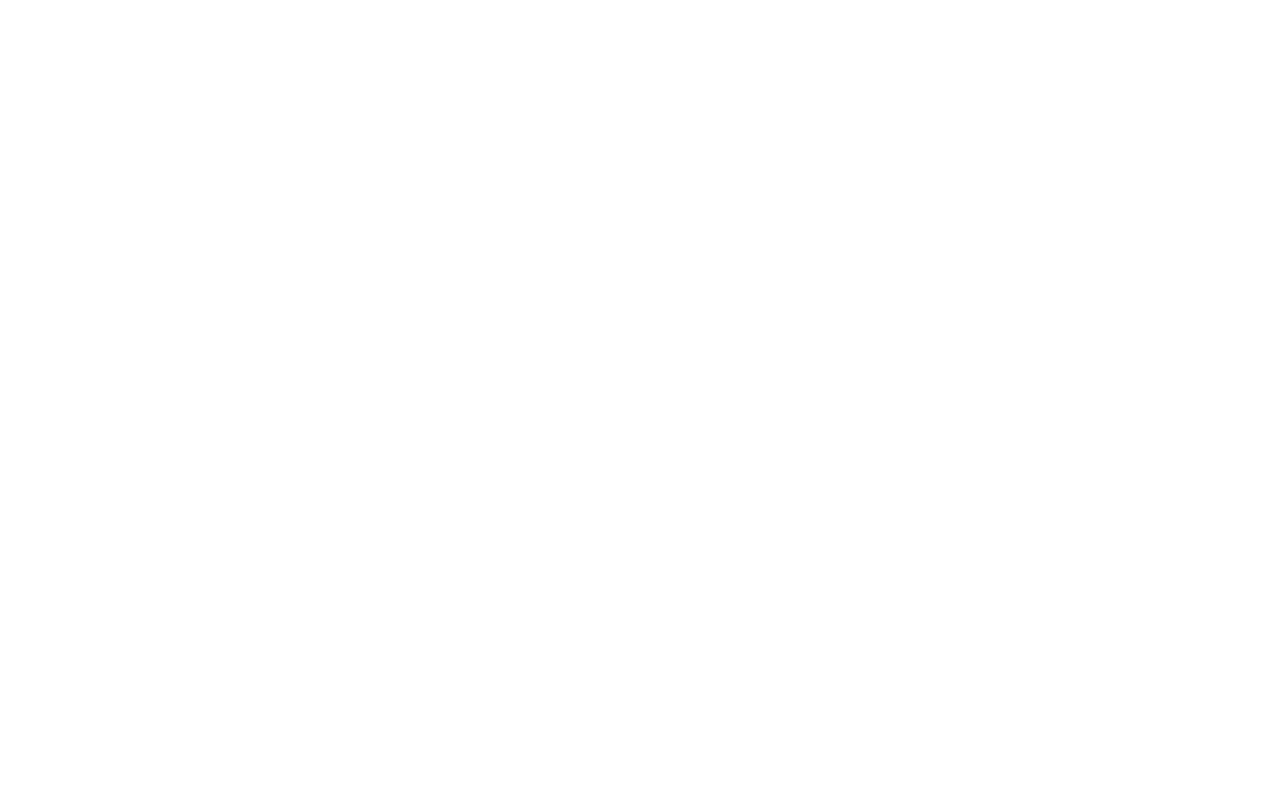
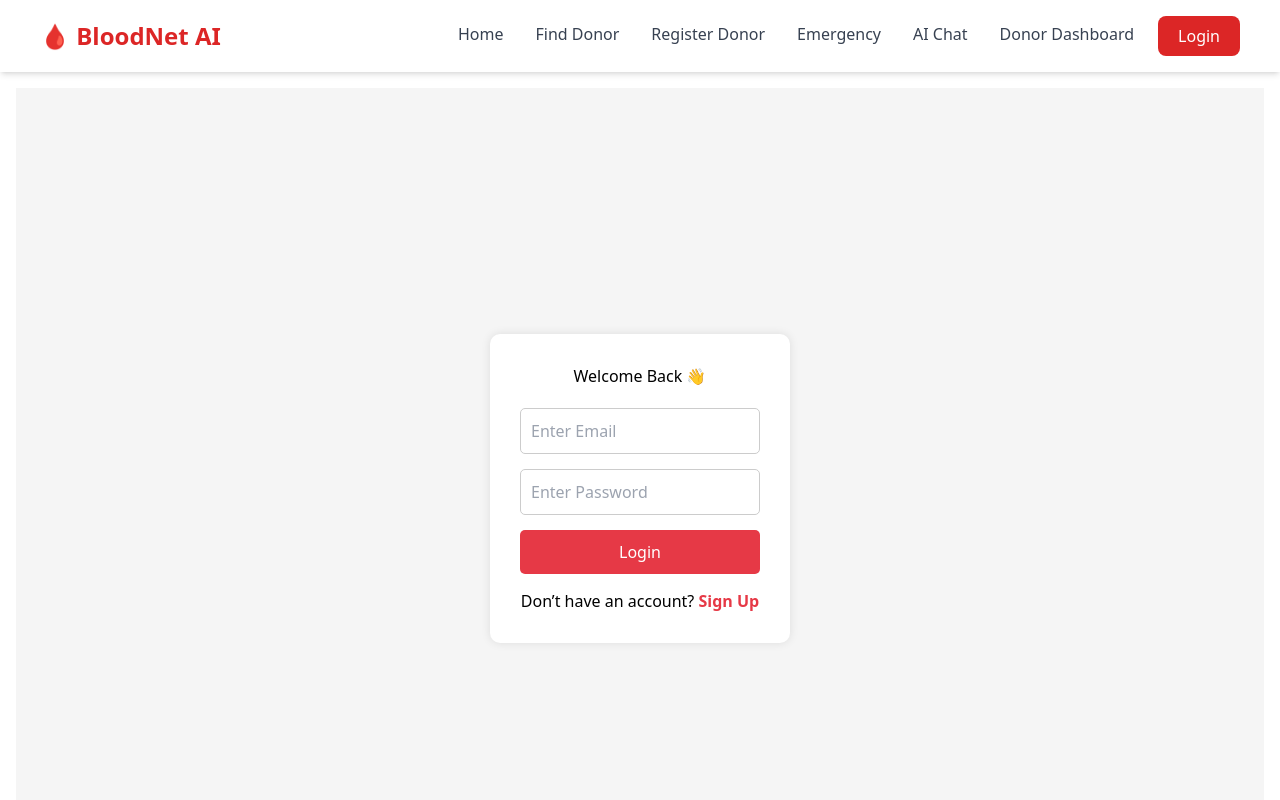
Before and after one commit to chetanapatil8822-afk/BloodNet-AI, a React app in the folder frontend/: page /login in a window 1280 px wide. Before the commit this address had no page. Shown: the top 800 px of the page. Built offline with nearby package versions, Linux system fonts and the light colour scheme; the HTML template or start-up script is replaced by a standard one.

Commit message:
login page

```diff
--- a/frontend/src/App.jsx
+++ b/frontend/src/App.jsx
@@ -7,6 +7,9 @@
 import EmergencyRequest from "./pages/EmergencyRequest/EmergencyRequest";
 import ChatAssistant from "./pages/ChatAssistant/ChatAssistant";
 import Admin from "./pages/AdminDashboard/Admin";
+import DonorDashboard from "./pages/DonorDashboard/DonorDashboard";
+import Login from "./pages/Login/Login";
+import Signup from "./pages/Signup/Signup";
 
 function App() {
   return (
@@ -17,6 +20,12 @@
       <Route path="/emergency" element={<MainLayout><EmergencyRequest /></MainLayout>} />
       <Route path="/ai-chat" element={<MainLayout><ChatAssistant /></MainLayout>} />
       <Route path="/admin" element={<MainLayout><Admin /></MainLayout>} />
+      <Route
+  path="/donor-dashboard"
+  element={<MainLayout><DonorDashboard /></MainLayout>}
+/>
+      <Route path="/login" element={<MainLayout><Login /></MainLayout>} />
+      <Route path="/signup" element={<MainLayout><Signup /></MainLayout>} />
     </Routes>
 
   );
--- a/frontend/src/components/DonorCard/DonorCard.jsx
+++ b/frontend/src/components/DonorCard/DonorCard.jsx
@@ -6,8 +6,8 @@
   let statusColor = "";
 
   if (!donor.lastDonationDate) {
-    statusText = "Available";
-    statusColor = "text-green-600";
+    statusText = donor.availability ? "Available" : "Not Available";
+    statusColor = donor.availability ? "text-green-600" : "text-red-500";
   } else {
     const last = new Date(donor.lastDonationDate);
     const diffDays = (today - last) / (1000 * 60 * 60 * 24);
@@ -40,6 +40,13 @@
         {statusText}
       </p>
 
+      {/* 🗓️ Last Donation Date */}
+      <p className="text-sm text-gray-500">
+        Last Donation: {donor.lastDonationDate
+          ? new Date(donor.lastDonationDate).toDateString()
+          : "Never"}
+      </p>
+
       <div className="mt-4 flex gap-3">
         <button className="bg-primary text-white px-4 py-2 rounded-lg">
           Call
--- a/frontend/src/components/Navbar/Navbar.jsx
+++ b/frontend/src/components/Navbar/Navbar.jsx
@@ -77,15 +77,28 @@
           AI Chat
         </NavLink>
 
+        {/* 🔥 NEW: Donor Dashboard */}
+        <NavLink
+          to="/donor-dashboard"
+          className={({ isActive }) =>
+            `pb-1 transition ${
+              isActive
+                ? "text-primary border-b-2 border-primary"
+                : "hover:text-primary"
+            }`
+          }
+        >
+          Donor Dashboard
+        </NavLink>
+
       </div>
 
       {/* LOGIN BUTTON */}
-      <Link to="/register">
-        <button className="bg-primary text-white px-5 py-2 rounded-lg hover:bg-primaryDark transition">
-          Login
-        </button>
-      </Link>
-
+<Link to="/login">
+  <button className="bg-primary text-white px-5 py-2 rounded-lg hover:bg-primaryDark transition">
+    Login
+  </button>
+</Link>
     </nav>
   );
 }
--- /dev/null
+++ b/frontend/src/pages/DonorDashboard/DonorDashboard.jsx
@@ -0,0 +1,108 @@
+import { useEffect, useState } from "react";
+import axios from "axios";
+
+function DonorDashboard() {
+  const [donors, setDonors] = useState([]);
+  const [search, setSearch] = useState("");
+
+  const fetchDonors = async () => {
+    const res = await axios.get("http://localhost:5000/donors");
+    setDonors(res.data);
+  };
+
+  useEffect(() => {
+    fetchDonors();
+  }, []);
+
+  // 🔁 Toggle Availability
+  const toggleAvailability = async (donor) => {
+    try {
+      await axios.put(`http://localhost:5000/donors/${donor._id}`, {
+        availability: !donor.availability,
+      });
+      fetchDonors();
+    } catch (err) {
+      console.error("Error updating availability:", err);
+    }
+  };
+
+  // 🟢 Mark as Donated
+  const markAsDonated = async (id) => {
+    try {
+      await axios.put(`http://localhost:5000/donors/${id}`, {
+        availability: false,
+        lastDonationDate: new Date(),
+      });
+      fetchDonors();
+    } catch (err) {
+      console.error("Error marking donation:", err);
+    }
+  };
+
+  // 🔍 Filter
+  const filteredDonors = donors.filter((d) =>
+    d.name?.toLowerCase().includes(search.toLowerCase()) ||
+    d.phone?.includes(search)
+  );
+
+  return (
+    <div className="p-10">
+      <h1 className="text-3xl font-bold mb-6">Donor Dashboard</h1>
+
+      {/* 🔍 Search */}
+      <input
+        type="text"
+        placeholder="Search by name or phone..."
+        className="border p-2 rounded-lg w-full mb-6"
+        onChange={(e) => setSearch(e.target.value)}
+      />
+
+      <div className="grid gap-6">
+        {filteredDonors.map((donor) => (
+          <div
+            key={donor._id}
+            className="p-5 bg-white shadow-md rounded-xl"
+          >
+            <h2 className="font-bold text-lg">{donor.name}</h2>
+
+            <p>{donor.bloodGroup} | {donor.city}</p>
+
+            {/* 🟢 Availability Status */}
+            <p className="mt-2">
+              Status:{" "}
+              <span
+                className={
+                  donor.availability ? "text-green-600" : "text-red-500"
+                }
+              >
+                {donor.availability ? "Available" : "Not Available"}
+              </span>
+            </p>
+
+            {/* 🎯 Buttons */}
+            <div className="mt-4 flex gap-3">
+
+              <button
+                onClick={() => toggleAvailability(donor)}
+                className="px-4 py-2 bg-blue-500 text-white rounded-lg"
+              >
+                Toggle Availability
+              </button>
+
+              <button
+                onClick={() => markAsDonated(donor._id)}
+                className="px-4 py-2 bg-green-600 text-white rounded-lg"
+              >
+                I Donated Today
+              </button>
+
+            </div>
+
+          </div>
+        ))}
+      </div>
+    </div>
+  );
+}
+
+export default DonorDashboard;
--- /dev/null
+++ b/frontend/src/pages/Login/Login.jsx
@@ -0,0 +1,108 @@
+import { useState } from "react";
+import axios from "axios";
+import { useNavigate } from "react-router-dom";
+
+function Login() {
+  const [data, setData] = useState({
+    email: "",
+    password: "",
+  });
+
+  const navigate = useNavigate();
+
+  const handleLogin = async () => {
+    try {
+      const res = await axios.post("http://localhost:5000/login", data);
+
+      localStorage.setItem("role", res.data.role);
+      localStorage.setItem("name", res.data.name);
+
+      alert("Login successful");
+
+      navigate("/");
+    } catch (err) {
+      alert(err.response?.data?.message || "Login failed");
+    }
+  };
+
+  return (
+    <div style={styles.container}>
+      <div style={styles.card}>
+        <h2 style={styles.title}>Welcome Back 👋</h2>
+
+        <input
+          style={styles.input}
+          type="email"
+          placeholder="Enter Email"
+          onChange={(e) => setData({ ...data, email: e.target.value })}
+        />
+
+        <input
+          style={styles.input}
+          type="password"
+          placeholder="Enter Password"
+          onChange={(e) => setData({ ...data, password: e.target.value })}
+        />
+
+        <button style={styles.button} onClick={handleLogin}>
+          Login
+        </button>
+
+        {/* 👇 Signup option */}
+        <p style={styles.text}>
+          Don’t have an account?{" "}
+          <span style={styles.link} onClick={() => navigate("/signup")}>
+            Sign Up
+          </span>
+        </p>
+      </div>
+    </div>
+  );
+}
+
+const styles = {
+  container: {
+    height: "100vh",
+    display: "flex",
+    justifyContent: "center",
+    alignItems: "center",
+    background: "#f5f5f5",
+  },
+  card: {
+    background: "#fff",
+    padding: "30px",
+    borderRadius: "10px",
+    boxShadow: "0 0 10px rgba(0,0,0,0.1)",
+    width: "300px",
+    textAlign: "center",
+  },
+  title: {
+    marginBottom: "20px",
+  },
+  input: {
+    width: "100%",
+    padding: "10px",
+    marginBottom: "15px",
+    borderRadius: "5px",
+    border: "1px solid #ccc",
+  },
+  button: {
+    width: "100%",
+    padding: "10px",
+    background: "#e63946",
+    color: "#fff",
+    border: "none",
+    borderRadius: "5px",
+    cursor: "pointer",
+  },
+  text: {
+    marginTop: "15px",
+  },
+  link: {
+    color: "#e63946",
+    cursor: "pointer",
+    fontWeight: "bold",
+  },
+};
+
+export default Login;
--- /dev/null
+++ b/frontend/src/pages/Signup/Signup.jsx
@@ -0,0 +1,113 @@
+import { useState } from "react";
+import axios from "axios";
+import { useNavigate } from "react-router-dom";
+
+function Signup() {
+  const [data, setData] = useState({
+    name: "",
+    email: "",
+    password: "",
+  });
+
+  const navigate = useNavigate();
+
+  const handleSignup = async () => {
+    try {
+      await axios.post("http://localhost:5000/register", data);
+
+      alert("Signup successful");
+
+      // 👉 signup ke baad login page pe bhejo
+      navigate("/login");
+    } catch (err) {
+      alert(err.response?.data?.message || "Signup failed");
+    }
+  };
+
+  return (
+    <div style={styles.container}>
+      <div style={styles.card}>
+        <h2 style={styles.title}>Create Account 🚀</h2>
+
+        <input
+          style={styles.input}
+          placeholder="Enter Name"
+          onChange={(e) => setData({ ...data, name: e.target.value })}
+        />
+
+        <input
+          style={styles.input}
+          type="email"
+          placeholder="Enter Email"
+          onChange={(e) => setData({ ...data, email: e.target.value })}
+        />
+
+        <input
+          style={styles.input}
+          type="password"
+          placeholder="Enter Password"
+          onChange={(e) => setData({ ...data, password: e.target.value })}
+        />
+
+        <button style={styles.button} onClick={handleSignup}>
+          Sign Up
+        </button>
+
+        {/* 👇 Login option */}
+        <p style={styles.text}>
+          Already have an account?{" "}
+          <span style={styles.link} onClick={() => navigate("/login")}>
+            Login
+          </span>
+        </p>
+      </div>
+    </div>
+  );
+}
+
+const styles = {
+  container: {
+    height: "100vh",
+    display: "flex",
+    justifyContent: "center",
+    alignItems: "center",
+    background: "#f5f5f5",
+  },
+  card: {
+    background: "#fff",
+    padding: "30px",
+    borderRadius: "10px",
+    boxShadow: "0 0 10px rgba(0,0,0,0.1)",
+    width: "300px",
+    textAlign: "center",
+  },
+  title: {
+    marginBottom: "20px",
+  },
+  input: {
+    width: "100%",
+    padding: "10px",
+    marginBottom: "15px",
+    borderRadius: "5px",
+    border: "1px solid #ccc",
+  },
+  button: {
+    width: "100%",
+    padding: "10px",
+    background: "#457b9d",
+    color: "#fff",
+    border: "none",
+    borderRadius: "5px",
+    cursor: "pointer",
+  },
+  text: {
+    marginTop: "15px",
+  },
+  link: {
+    color: "#457b9d",
+    cursor: "pointer",
+    fontWeight: "bold",
+  },
+};
+
+export default Signup;
```
